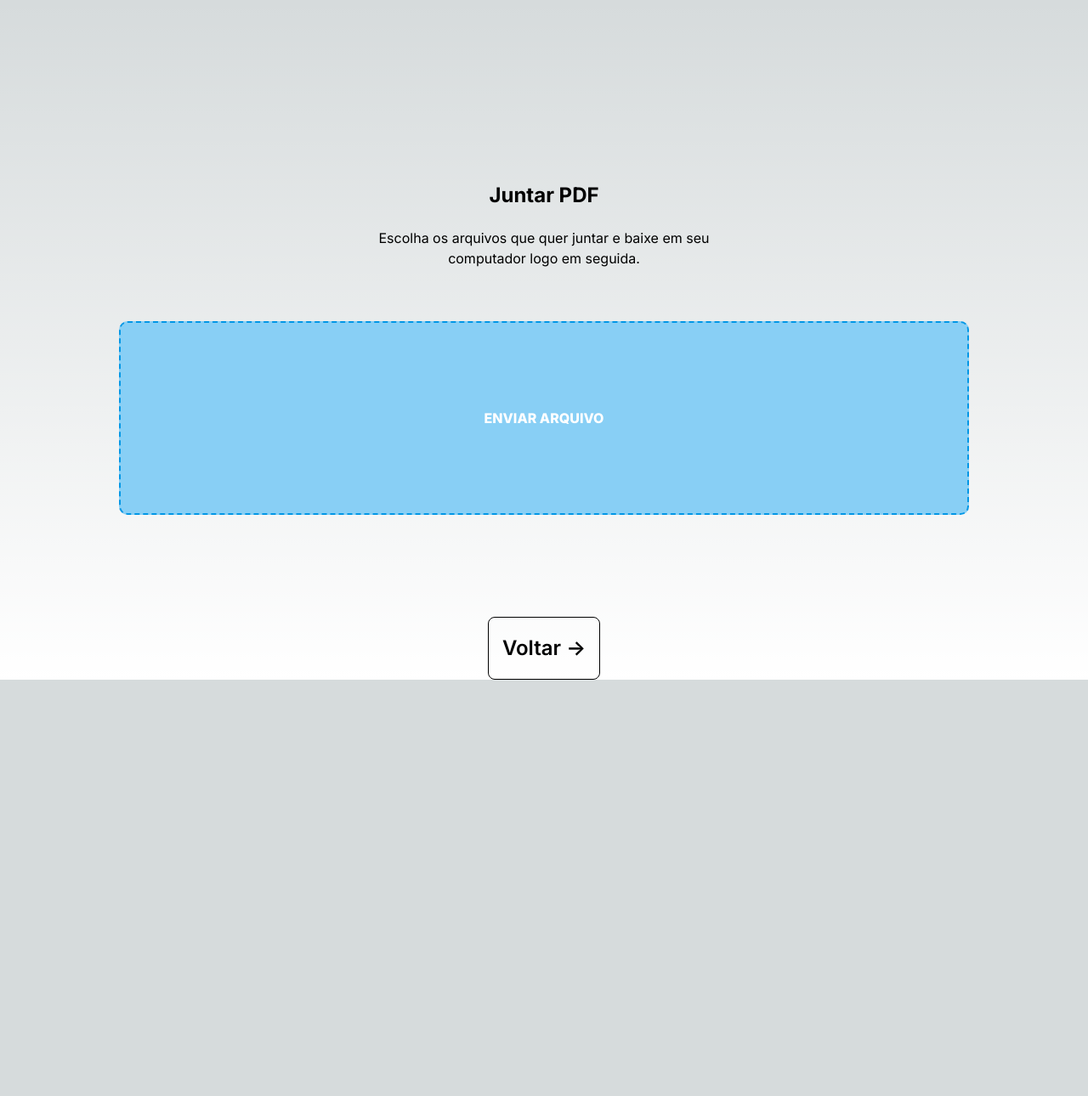
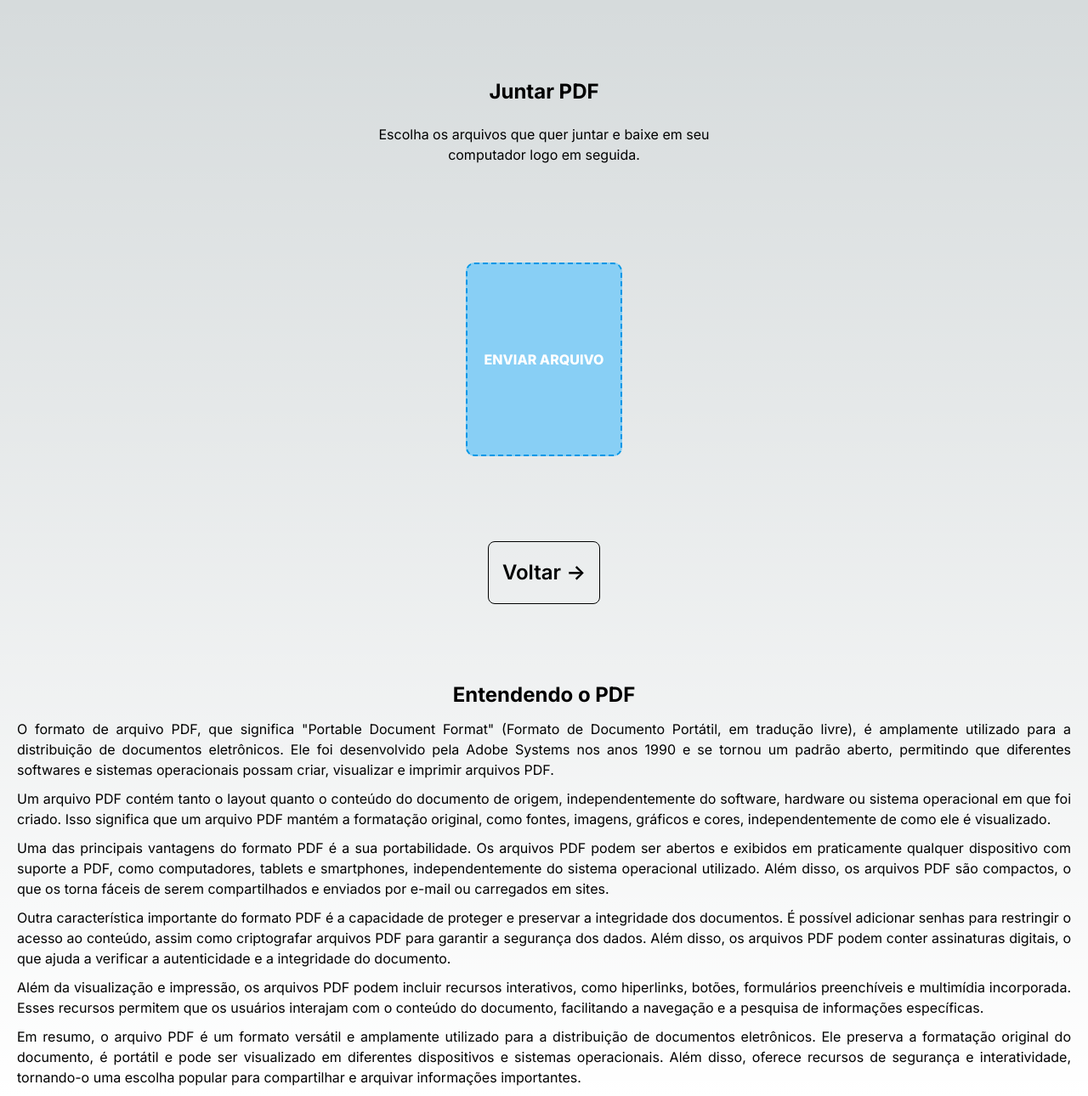
Before and after one commit to marcoshmarcarini/math_tools, a Next.js app: page /pdf-tools in a window 1280 px wide. Shown: the whole page at 85% size. Before the commit the page ends 800 px from the top, so only its background shows below. Built offline with nearby package versions, Linux system fonts and the light colour scheme.

Commit message:
Update - v1.5
Alterações no css e adição de alguns conteúdos. Estou implementando alguns conteúdos para que futuramente possa adicionar o Google Adsense nesta aplicação.

```diff
--- a/src/app/conversor-de-temperatura/page.tsx
+++ b/src/app/conversor-de-temperatura/page.tsx
@@ -1,6 +1,7 @@
 "use client"
 
 import { useState } from "react"
+import Link from "next/link"
 import Image from "next/image"
 import styles from '@/app/regra-de-3/Regra.module.css'
 import stylesPage from '@/app/conversor-de-temperatura/Conversor.module.css'
@@ -126,6 +127,23 @@ export default function ConversorTemp(){
                         alt={`Restart`}
                     />
                 </button>
+
+                <div className="flex align-items-center text-center lg:mb-0 lg:grid-cols-4 lg:text-left mt-5">
+                    <Link href={`/`}
+                    className="group rounded-lg border border-transparent px-4 py-5 transition-colors hover:border-gray-300 hover:bg-gray-100 hover:dark:border-neutral-700 hover:dark:bg-neutral-800/30"
+                    rel="noopener noreferrer"
+                    >
+                    <h2 className={` text-2xl font-semibold`}>
+                        Voltar{' '}
+                        <span className="inline-block transition-transform group-hover:translate-x-1 motion-reduce:transform-none">
+                        -&gt;
+                        </span>
+                    </h2>
+                    {/* <p className={`m-0 max-w-[30ch] text-sm opacity-50`}>
+                        Retornar.
+                    </p> */}
+                    </Link>
+                </div>
             </div>
 
 
--- a/src/app/page.tsx
+++ b/src/app/page.tsx
@@ -3,19 +3,22 @@ import Link from 'next/link'
 
 export default function Home() {
   return (
-    <main className="flex min-h-screen flex-col items-center justify-center p-4">
+    <main className="flex min-h-screen flex-col items-center justify-between p-4">
       <div className="z-10 w-full max-w-5xl items-center justify-center font-mono text-sm lg:flex">
-        <p className=" text-center fixed left-0 top-0 flex w-full justify-center border-b border-gray-300 bg-gradient-to-b from-zinc-200 pb-6 pt-8 backdrop-blur-2xl dark:border-neutral-800 dark:bg-zinc-800/30 dark:from-inherit lg:static lg:w-auto  lg:rounded-xl lg:border lg:bg-gray-200 lg:p-4 lg:dark:bg-zinc-800/30">
+        <p className=" text-center flex w-full justify-center border-b border-gray-300 bg-gradient-to-b from-zinc-200 pb-6 pt-8 backdrop-blur-2xl dark:border-neutral-800 dark:bg-zinc-800/30 dark:from-inherit lg:static lg:w-auto  lg:rounded-xl lg:border lg:bg-gray-200 lg:p-4 lg:dark:bg-zinc-800/30">
           Utilize as ferramentas sem moderação.<br/> Ainda em fase beta.
         </p>
       </div>
 
-      <div className="mb-32 mt-32 flex text-center justify-center items-center">
+      <div className="flex gap-10 items-center justify-center flex-wrap">
+
+        <div className="mb-5 mt-5 flex text-center justify-center items-center">
           <Link href={`/regra-de-3`}
             className="group rounded-lg border border-transparent px-5 py-4 transition-colors hover:border-gray-300 hover:bg-gray-100 hover:dark:border-neutral-700 hover:dark:bg-neutral-800/30"
             rel="noopener noreferrer"
           >
-          <h2 className={`mb-3 text-2xl font-semibold`}>
+            <h2 className={`mb-3 text-2xl font-semibold flex items-center justify-center gap-3`}>
+              <Image src={`https://img.icons8.com/pulsar-color/48/math.png`} width={48} height={48} alt={`Regra de 3`} />
               Regra de 3{' '}
               <span className="inline-block transition-transform group-hover:translate-x-1 motion-reduce:transform-none">
                 -&gt;
@@ -27,12 +30,14 @@ export default function Home() {
           </Link>
         </div>
 
-      <div className="mb-32 mt-32 flex text-center justify-center items-center">
+        <div className="mb-5 mt-5 flex text-center justify-center items-center">
+
           <Link href={`/conversor-de-temperatura`}
             className="group rounded-lg border border-transparent px-5 py-4 transition-colors hover:border-gray-300 hover:bg-gray-100 hover:dark:border-neutral-700 hover:dark:bg-neutral-800/30"
             rel="noopener noreferrer"
           >
-          <h2 className={`mb-3 text-2xl font-semibold`}>
+            <h2 className={`mb-3 text-2xl font-semibold flex items-center justify-center gap-3`}>
+              <Image src={`https://img.icons8.com/pulsar-color/48/temperature.png`} width={48} height={48} alt={`Conversor de Temperatura`} />
               Conversor de <br/> Temperatura{' '}
               <span className="inline-block transition-transform group-hover:translate-x-1 motion-reduce:transform-none">
                 -&gt;
@@ -44,12 +49,13 @@ export default function Home() {
           </Link>
         </div>
 
-      <div className="mb-32 mt-32 flex text-center justify-center items-center">
+        <div className="mb-5 mt-5 flex text-center justify-center items-center">
           <Link href={`/pdf-tools`}
             className="group rounded-lg border border-transparent px-5 py-4 transition-colors hover:border-gray-300 hover:bg-gray-100 hover:dark:border-neutral-700 hover:dark:bg-neutral-800/30"
             rel="noopener noreferrer"
           >
-          <h2 className={`mb-3 text-2xl font-semibold`}>
+            <h2 className={`mb-3 text-2xl font-semibold flex items-center justify-center gap-3`}>
+              <Image src={`https://img.icons8.com/pulsar-color/48/pdf-2.png`} width={48} height={48} alt={`Mesclar PDF`} />
               Mesclar <br/> PDF{' '}
               <span className="inline-block transition-transform group-hover:translate-x-1 motion-reduce:transform-none">
                 -&gt;
@@ -60,8 +66,12 @@ export default function Home() {
             </p>
           </Link>
         </div>
+      </div>
 
-      <div className="fixed bottom-0 left-0 flex h-48 w-full items-end justify-center bg-gradient-to-t from-white via-white dark:from-chumbo dark:via-ferro lg:static lg:h-auto lg:w-auto lg:bg-none">
+      <div
+        className="flex h-48 w-full items-end justify-center
+        bg-gradient-to-t from-white via-white dark:from-chumbo dark:via-ferro lg:static lg:h-auto lg:w-auto lg:bg-none"
+        >
         <a
           className="pointer-events-none flex place-items-center gap-2 p-8 lg:pointer-events-auto lg:p-0"
           href="https://vercel.com?utm_source=create-next-app&utm_medium=appdir-template&utm_campaign=create-next-app"
--- a/src/app/pdf-tools/Pdf.module.css
+++ b/src/app/pdf-tools/Pdf.module.css
@@ -1,10 +1,13 @@
-.pdfToolsContent{
-    min-height: 100vh;
+.pdfToolsContent, .pdfTxtContent{
     display: flex;
     flex-direction: column;
     justify-content: center;
-    /* padding-bottom: 100px; */
+    align-items: center;
+    height: 100vh;
+    padding-top: 25px;
+    padding-bottom: 25px;
 }
+
 
 .container{
     display: flex;
@@ -24,11 +27,28 @@
     flex-direction: column;
     justify-content: center;
     align-items: center;
-    padding-top: 50px;
     max-width: 500px;
-    margin: auto;
+    width: 100%;
+    margin-left: auto;
+    margin-right: auto;
     text-align: center;
     padding-left: 20px;
     padding-right: 20px;
     gap: 20px;
 }
+
+.arquivo{
+    display: flex;
+    justify-content: center;
+    align-items: center;
+    margin-top: 215px;
+}
+
+
+.ptxt{
+    text-align: justify;
+    margin-top: 10px;
+    margin-bottom: 10px;
+    padding-left: 20px;
+    padding-right: 20px;
+}
--- a/src/app/pdf-tools/page.tsx
+++ b/src/app/pdf-tools/page.tsx
@@ -6,15 +6,22 @@ import Link from 'next/link'
 
 
 export default function pdfTools(){
+    const p1 = `O formato de arquivo PDF, que significa "Portable Document Format" (Formato de Documento Portátil, em tradução livre), é amplamente  utilizado para a distribuição de documentos eletrônicos. Ele foi desenvolvido pela Adobe Systems nos anos 1990 e se tornou um padrão  aberto, permitindo que diferentes softwares e sistemas operacionais  possam criar, visualizar e imprimir arquivos PDF. `
+    const p2 = `Um arquivo PDF contém tanto o layout quanto o conteúdo do documento de origem, independentemente do software, hardware ou sistema operacional em que foi criado. Isso significa que um arquivo PDF mantém a formatação original, como fontes, imagens, gráficos e cores, independentemente de como ele é visualizado.`
+    const p3 = `Uma das principais vantagens do formato PDF é a sua portabilidade. Os arquivos PDF podem ser abertos e exibidos em praticamente qualquer dispositivo com suporte a PDF, como computadores, tablets e smartphones, independentemente do sistema operacional utilizado. Além disso, os arquivos PDF são compactos, o que os torna fáceis de serem compartilhados e enviados por e-mail ou carregados em sites.`
+    const p4 = `Outra característica importante do formato PDF é a capacidade de proteger e preservar a integridade dos documentos. É possível adicionar senhas para restringir o acesso ao conteúdo, assim como criptografar arquivos PDF para garantir a segurança dos dados. Além disso, os arquivos PDF podem conter assinaturas digitais, o que ajuda a verificar a autenticidade e a integridade do documento.`
+    const p5 = `Além da visualização e impressão, os arquivos PDF podem incluir recursos interativos, como hiperlinks, botões, formulários preenchíveis e multimídia incorporada. Esses recursos permitem que os usuários interajam com o conteúdo do documento, facilitando a navegação e a pesquisa de informações específicas.`
+    const p6 = `Em resumo, o arquivo PDF é um formato versátil e amplamente utilizado para a distribuição de documentos eletrônicos. Ele preserva a formatação original do documento, é portátil e pode ser visualizado em diferentes dispositivos e sistemas operacionais. Além disso, oferece recursos de segurança e interatividade, tornando-o uma escolha popular para compartilhar e arquivar informações importantes.`
+
 
     return(
         <>
-            <div className={styles.pdfToolsContent}>
+            <div className={`${styles.pdfToolsContent}`}>
                 <div className={styles.content}>
                     <p className={styles.pdfTitle}>Juntar PDF</p>
                     <p>Escolha os arquivos que quer juntar e baixe em seu computador logo em seguida.</p>
                 </div>
-                <div className={`flex flex-col gap-6 pb-5`}>
+                <div className={`flex ${styles.arquivo}`}>
                     <PDFMerge />
                 </div>
                 <div className=" flex align-items-center justify-center text-center lg:mb-0 lg:grid-cols-4 lg:text-left">
@@ -31,6 +38,15 @@ export default function pdfTools(){
                     </Link>
                 </div>
             </div>
+            <div className={`${styles.pdfTctContent}`}>
+                <h2 className={` flex justify-center ${styles.pdfTitle}`}>Entendendo o PDF</h2>
+                <p className={`${styles.ptxt}`}>{p1}</p>
+                <p className={`${styles.ptxt}`}>{p2}</p>
+                <p className={`${styles.ptxt}`}>{p3}</p>
+                <p className={`${styles.ptxt}`}>{p4}</p>
+                <p className={`${styles.ptxt}`}>{p5}</p>
+                <p className={`${styles.ptxt}`}>{p6}</p>
+            </div>
         </>
     )
 }
```
Lines whose indentation alone changed are shown as unchanged.
